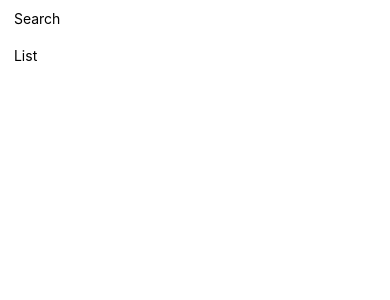
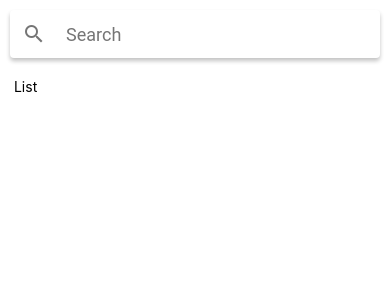
Before and after one commit to Martin-Alvarado-A/MealsToGo, a React Native app: screen / in a window 390 px wide. Shown: the top 300 px of the page. Built offline with nearby package versions, Linux system fonts and the light colour scheme.

Commit message:
[#3] Search Bar functionality
- Added React Native Paper dependency
- Added a basic search bar

```diff
--- a/App.js
+++ b/App.js
@@ -7,12 +7,13 @@ import {
   Platform,
   StatusBar,
 } from 'react-native';
+import { Searchbar } from 'react-native-paper';
 
 export default function App() {
   return (
     <SafeAreaView style={styles.app}>
       <View style={styles.app__search}>
-        <Text> Search </Text>
+        <Searchbar placeholder="Search" />
       </View>
       <View style={styles.app__list}>
         <Text> List </Text>
--- a/package.json
+++ b/package.json
@@ -16,6 +16,7 @@
     "react": "17.0.2",
     "react-dom": "17.0.2",
     "react-native": "0.68.2",
+    "react-native-paper": "^4.12.1",
     "react-native-web": "0.17.7"
   },
   "devDependencies": {
```
Also changed, not shown: 1 other file (tests, documents, lock files or other folders).
